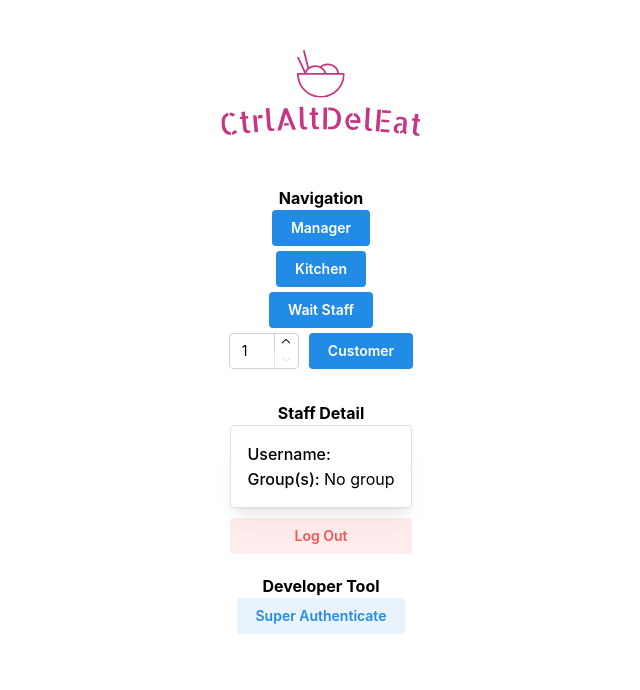
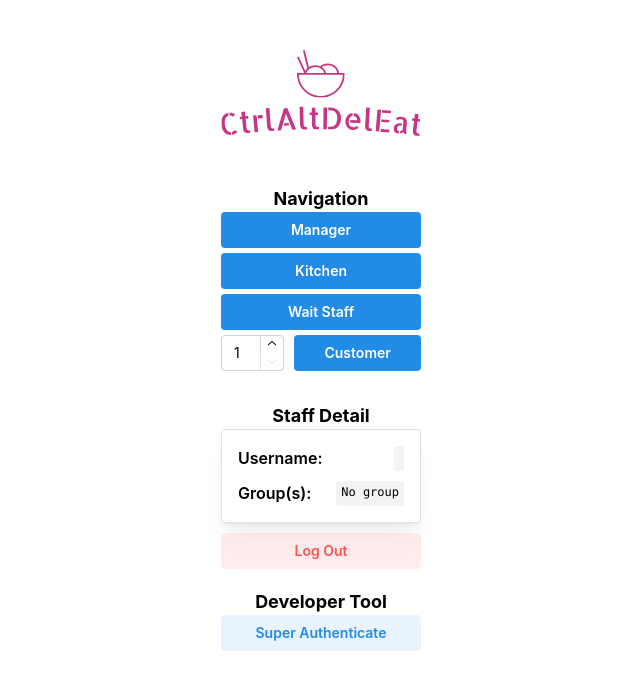
Before and after one commit to ItsLame/CtrlAltDelEat, a Next.js app in the folder frontend/: page / in a window 1280 px wide. Both pictures are taken after a click on the button "Super Authenticate". Shown: the top 690 px of the page, without its empty margins (319-959 px from the left). Built offline with nearby package versions, Linux system fonts and the light colour scheme; no server answers.

Commit message:
Update root page styles

```diff
--- a/frontend/src/app/page.tsx
+++ b/frontend/src/app/page.tsx
@@ -30,12 +30,12 @@ export default function HomePage() {
 
   return (
     <Center>
-      <Flex direction="column" align="center">
+      <Flex direction="column" align="center" mb="xl">
         <Box mt={50} mb={50}>
           <Image w={200} src="logo.svg" alt="CtrlAltDelEat Logo" />
         </Box>
-        <Title order={5}>Navigation</Title>
-        <Stack gap={5} align="center">
+        <Title order={4}>Navigation</Title>
+        <Stack className="root-navigation" gap={5} align="center" w={200}>
           <Link href={siteRoute.manager}>
             <Button>Manager</Button>
           </Link>
@@ -48,7 +48,7 @@ export default function HomePage() {
           <Flex gap={10}>
             <NumberInput
               defaultValue={1}
-              w={70}
+              w={100}
               min={1}
               onChange={(e) => setTableNo(e as number)}
             />
@@ -57,13 +57,14 @@ export default function HomePage() {
             </Link>
           </Flex>
         </Stack>
-        <Title order={5} mt="xl">
+
+        <Title order={4} mt="xl">
           {!isLoggedIn ? "Staff Login" : "Staff Detail"}
         </Title>
         {!isLoggedIn ? (
-          <Link href={siteRoute.auth}>
-            <Button variant="light">
-                Login
+          <Link className="w-100" href={siteRoute.auth}>
+            <Button className="w-100" variant="light">
+              Login
             </Button>
           </Link>
         ) : (
@@ -73,10 +74,10 @@ export default function HomePage() {
         {/* Note: Developer tool only available on development environment (won't appear in prod) */}
         {isDevelopment && (
           <>
-            <Title order={5} mt="lg">
+            <Title order={4} mt="lg">
               Developer Tool
             </Title>
-            <Button variant="light" onClick={handleSuperLogin}>
+            <Button variant="light" onClick={handleSuperLogin} fullWidth>
               Super Authenticate
             </Button>
           </>
--- a/frontend/src/components/authentication/Login.tsx
+++ b/frontend/src/components/authentication/Login.tsx
@@ -72,7 +72,7 @@ export function Login({ onReturn } : LoginProps) {
         <Title order={1} mb="xl">
           Staff Login
         </Title>
-        <LoginForm />
+        {LoginForm()}
       </Stack>
     </Flex>
   );
--- a/frontend/src/components/authentication/StaffInfo.tsx
+++ b/frontend/src/components/authentication/StaffInfo.tsx
@@ -1,4 +1,4 @@
-import { Button, Card, Stack, Text } from "@mantine/core";
+import { Button, Card, Code, Flex, Stack, Text } from "@mantine/core";
 import { useState, useEffect } from "react";
 import { useForm, zodResolver } from "@mantine/form";
 
@@ -39,12 +39,23 @@ export function StaffInfo({ onLogout }: StaffInfoProps) {
   };
 
   return (
-    <Stack gap="xs">
+    <Stack className="w-100" gap="xs">
       <Card withBorder radius="sm" shadow="md">
-        <Stack gap={0}>
-          <Text><Text span fw={500}>Username: </Text>{username}</Text>
-          {isSuperUser && <Text><Text span fw={500}>SuperUser: </Text>Yes</Text>}
-          <Text><Text span fw={500}>Group(s): </Text>{groups.length !== 0 ? groups.toString() : "No group"}</Text>
+        <Stack gap="xs">
+          <Flex justify="space-between">
+            <Text span fw={600}>Username:</Text>
+            <Code>{username}</Code>
+          </Flex>
+          {isSuperUser && (
+            <Flex justify="space-between">
+              <Text span fw={600}>SuperUser:</Text>
+              <Code>Yes</Code>
+            </Flex>
+          )}
+          <Flex justify="space-between">
+            <Text span fw={600}>Group(s):</Text>
+            <Code>{groups.length !== 0 ? groups.toString() : "No group"}</Code>
+          </Flex>
         </Stack>
       </Card>
       <Button variant="light" color="red" onClick={handleLogout}>
--- a/frontend/src/styles/navbar.scss
+++ b/frontend/src/styles/navbar.scss
@@ -11,3 +11,16 @@
 .burger {
   margin-right: 5px;
 }
+
+.root-navigation {
+  div {
+    width: 100%;
+  }
+
+  a {
+    width: 100%;
+    & button {
+      width: 100%;
+    }
+  }
+}
```
